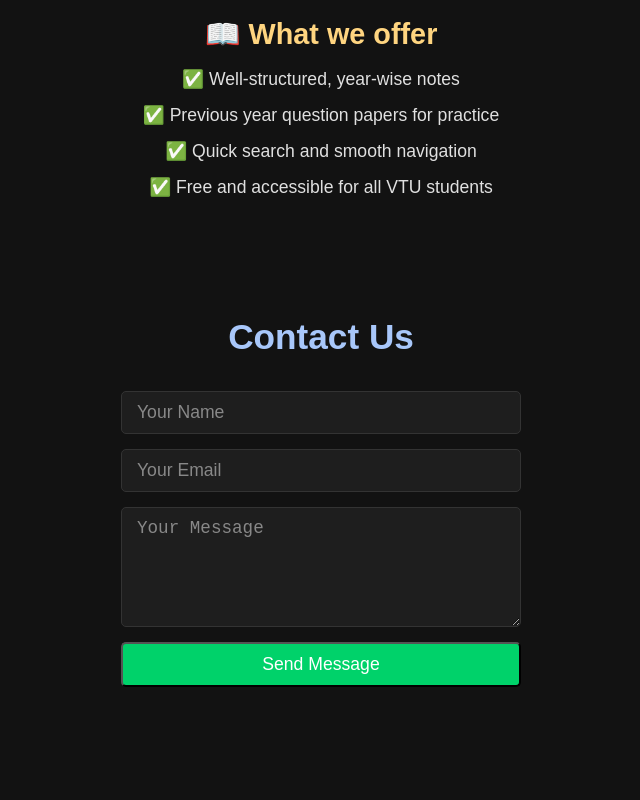
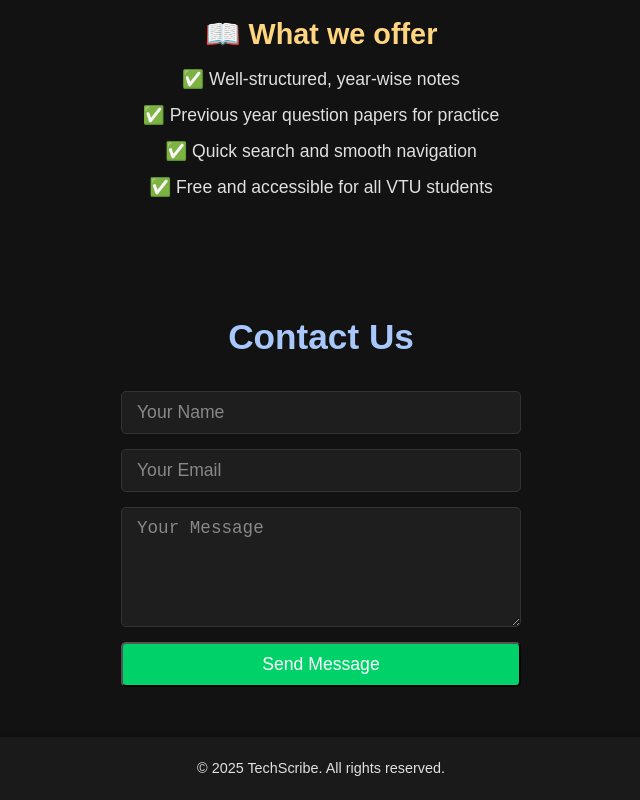
Before and after one commit to BitbyBit180/TechScribe, a plain HTML site: page index.html in a window 1280 px wide. Shown: the part 1185-1985 px from the top of the page, without its empty margins (319-959 px from the left). Before the commit the page ends 1922 px from the top, so only its background shows below. Drawn offline with Linux system fonts and the light colour scheme.

Commit message:
Update index.html

```diff
--- a/index.html
+++ b/index.html
@@ -122,7 +122,9 @@
             </button>
         </div>
     </section>
-
+<footer class="fade-in">
+        <p>© 2025 TechScribe. All rights reserved.</p>
+    </footer>
     <script src="scripts.js"></script>
 </body>
 
```
